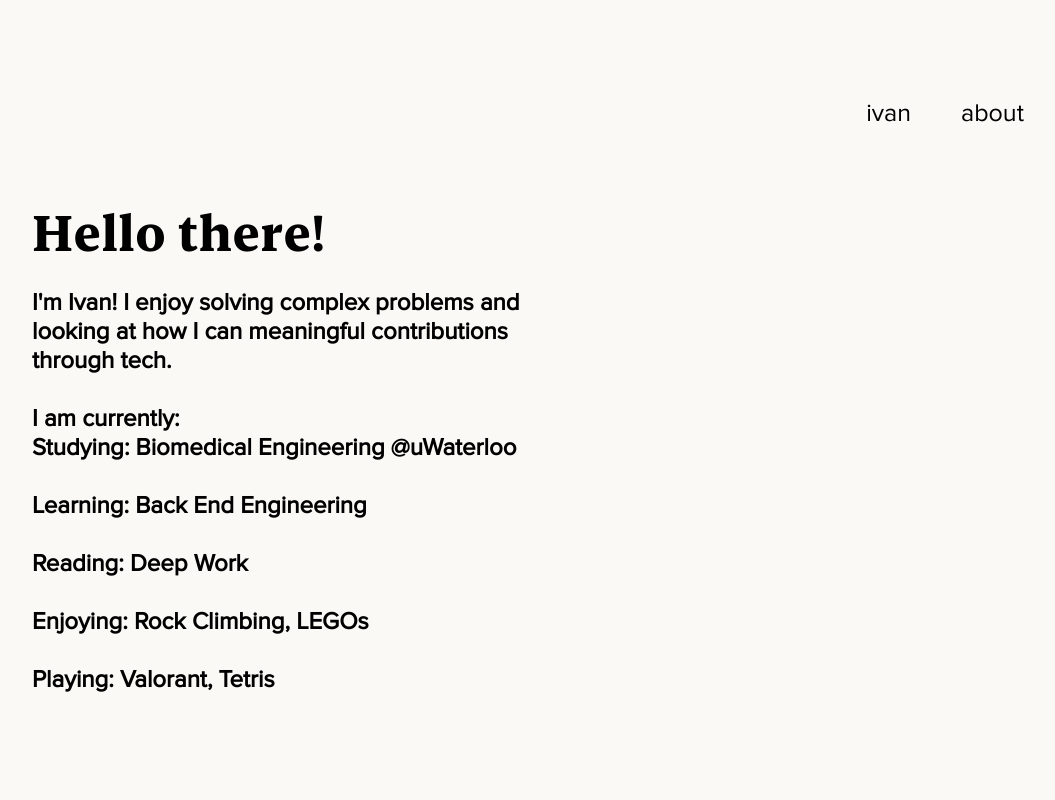
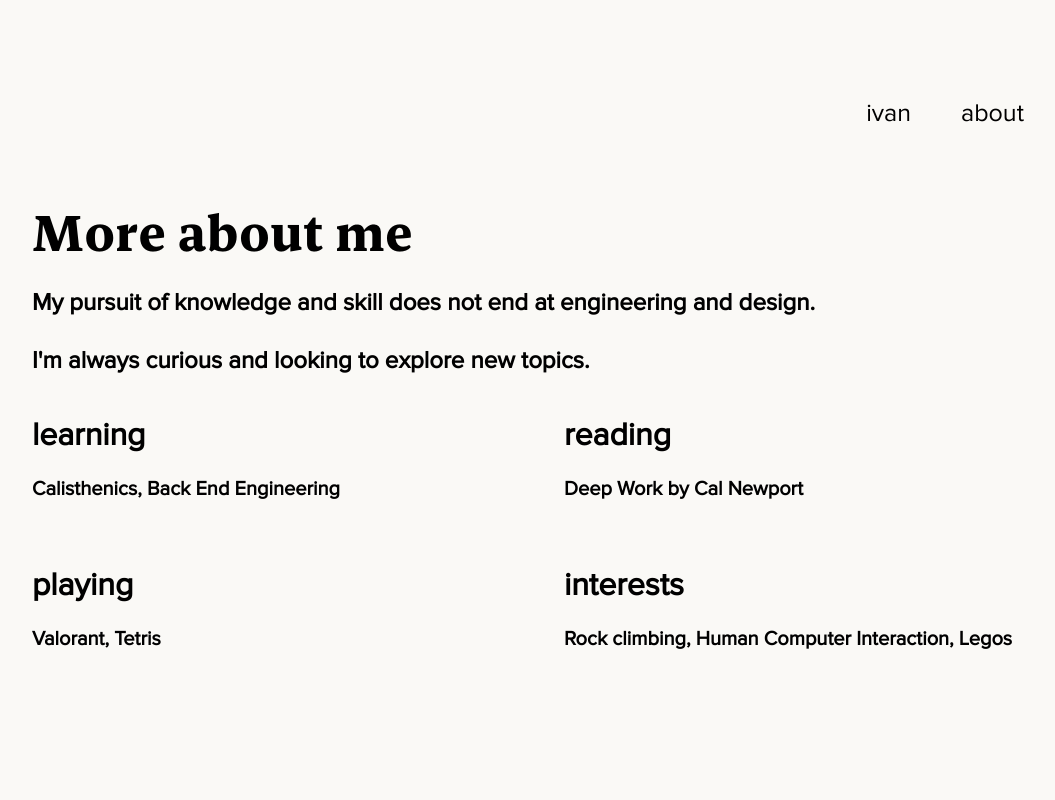
Before and after one commit to IvanYu327/ivan-yu, a React (Create React App) app: page /about in a window 1280 px wide. Shown: the top 800 px of the page, without its empty margins (88-1143 px from the left). Built offline with nearby package versions, Linux system fonts and the light colour scheme.

Commit message:
about page

```diff
--- a/src/components/About/about.js
+++ b/src/components/About/about.js
@@ -1,9 +1,10 @@
 import React from "react";
 import styled from "styled-components";
 import { Container, Heading1, Section, Heading2 } from "../globalComponents";
+import { Grid } from "@mui/material";
 
 const AboutContentContainer = styled.div`
-  max-width: 550px;
+  // max-width: 700px;
   min-width: 250px;
   min-height: 80vh;
   max-height: 800px;
@@ -22,35 +23,67 @@ const AboutHeadingContainer = styled.div`
   align-items: center;
 `;
 
+const Category = styled.div`
+  width: 150px;
+`;
+
+const Item = styled.div`
+  min-width: 500px;
+  text-align: right;
+`;
+
+const Itemm = styled.h3`
+  text-align: left;
+`;
+
+const SIDE_THINGS_DATA = [
+  { category: "learning", items: "Calisthenics, Back End Engineering" },
+  { category: "reading", items: "Deep Work by Cal Newport" },
+  { category: "playing", items: "Valorant, Tetris" },
+  {
+    category: "interests",
+    items: "Rock climbing, Human Computer Interaction, Legos ",
+  },
+];
+
 const About = () => {
   return (
     <Section>
       <Container flex={true}>
         <AboutContentContainer>
           <AboutHeadingContainer>
-            <Aboutheading>Hello there!</Aboutheading>
+            <Aboutheading>More about me</Aboutheading>
           </AboutHeadingContainer>
           <Heading2>
-            I'm Ivan! I enjoy solving complex problems and looking at how I can
-            meaningful contributions through tech.
+            My pursuit of knowledge and skill does not end at engineering and
+            design.
             <br />
             <br />
-            I am currently:
-            <br />
-            Studying: Biomedical Engineering @uWaterloo
-            <br />
-            <br />
-            Learning: Back End Engineering
-            <br />
-            <br />
-            Reading: Deep Work
-            <br />
-            <br />
-            Enjoying: Rock Climbing, LEGOs
-            <br />
-            <br />
-            Playing: Valorant, Tetris
+            I'm always curious and looking to explore new topics.
           </Heading2>
+          <Grid
+            container
+            direction="row"
+            justifyContent="center"
+            alignItems="center"
+            rowSpacing={3}
+            columnSpacing={3}
+          >
+            {SIDE_THINGS_DATA.map((sideThing) => (
+              <Grid
+                key={SIDE_THINGS_DATA.indexOf(sideThing)}
+                item
+                xs={6}
+                sm={6}
+                md={6}
+                lg={6}
+                xl={6}
+              >
+                <h1>{sideThing.category}</h1>
+                <h3>{sideThing.items}</h3>
+              </Grid>
+            ))}
+          </Grid>
         </AboutContentContainer>
       </Container>
     </Section>
--- a/src/components/ProjectDisplay/projectCard.js
+++ b/src/components/ProjectDisplay/projectCard.js
@@ -93,7 +93,6 @@ const ProjectCard = ({ project }) => {
       <ProjectName onClick={() => handleClick(projectURL)}>
         <span>{project.name}</span>
       </ProjectName>
-      {/* <Tags>{tags}</Tags> */}
       <Tags>{project.intro}</Tags>
     </CardContainer>
   );
--- a/src/components/landing.js
+++ b/src/components/landing.js
@@ -28,7 +28,9 @@ const Landing = () => {
           <Heading2>
             I'm a Biomedical Engineering Student at the University of Waterloo.
             <br />
-            Excited about software engineering, biotech, and UX.
+            <br />I enjoy solving complex problems and looking at how I can
+            meaningful contributions through software engineering, biotech, and
+            UX.
           </Heading2>
           <SocialIcons />
         </LandingContainer>
--- a/src/styles/App.css
+++ b/src/styles/App.css
@@ -20,3 +20,7 @@ body {
   font-family: "Proxima Nova";
   cursor: default;
 }
+
+h3 {
+  font-size: 20px;
+}
```
